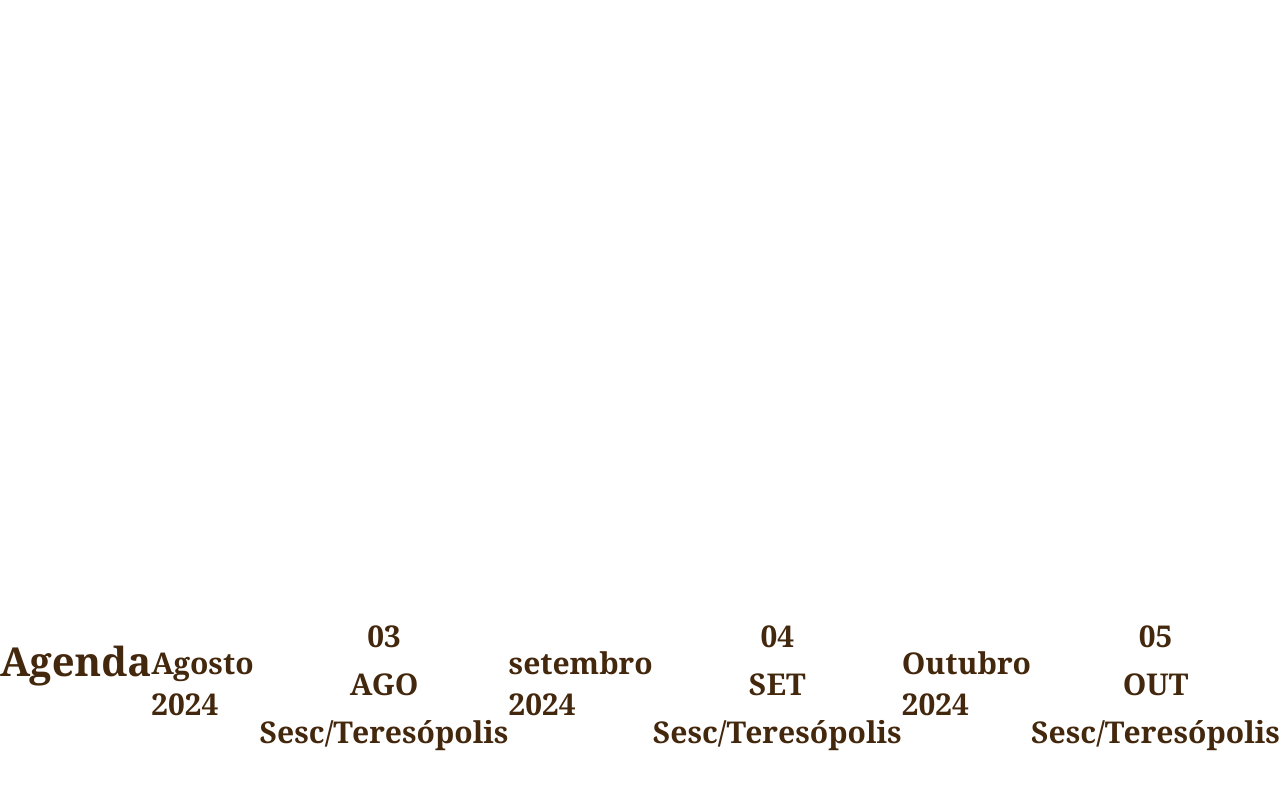
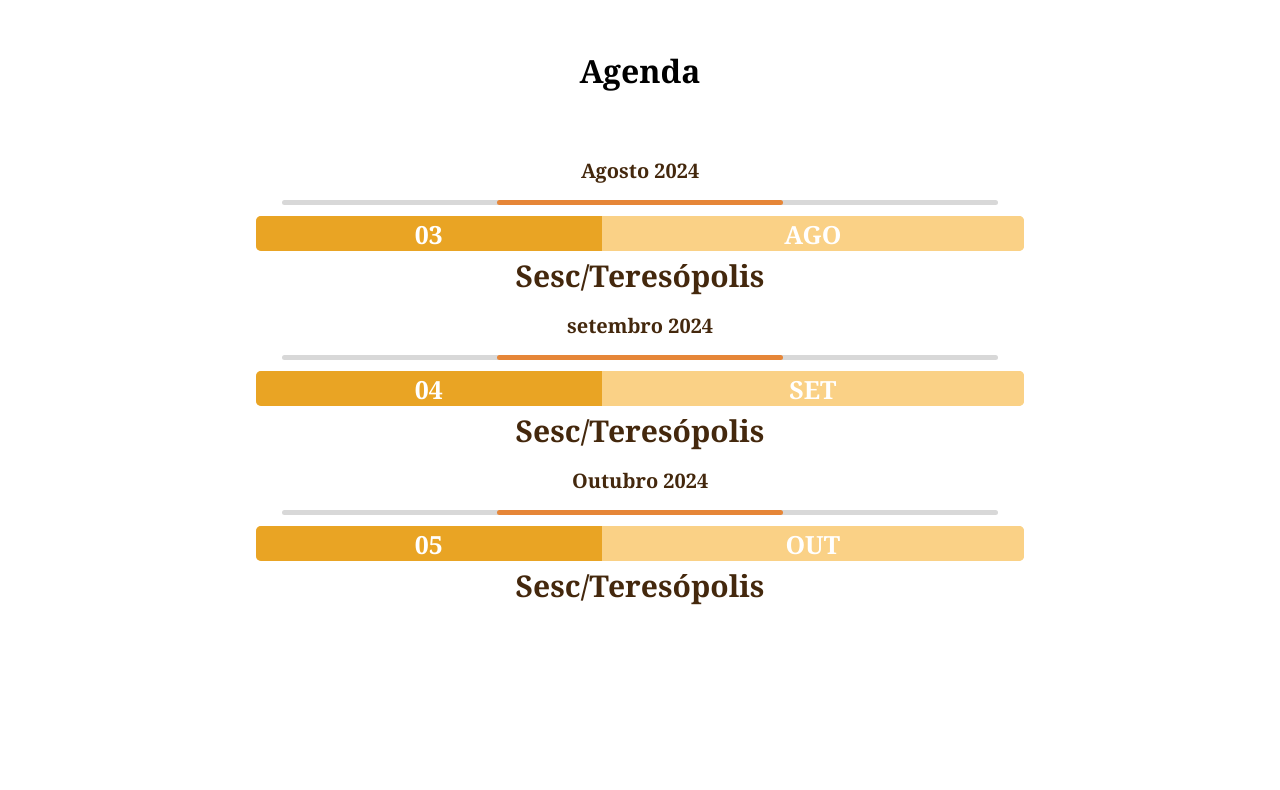
Before and after one commit to nando1989/site-futsamba, a React (Create React App) app: page /agenda in a window 1280 px wide. Shown: the top 790 px of the page. Built offline with nearby package versions, Linux system fonts and the light colour scheme.

Commit message:
manutenção

```diff
--- a/src/App.css
+++ b/src/App.css
@@ -4,9 +4,7 @@
   width: 100%;
   display: flex;
   height: 100%;
-  background-repeat: no-repeat;
-  background-size:cover;
   flex-direction: column;
   font-family:Cambria, Cochin, Georgia, Times, 'Times New Roman', serif;
-  background-size: cover;
+
 }
--- a/src/components/personCard/styles.css
+++ b/src/components/personCard/styles.css
@@ -1,5 +1,5 @@
 .img-container{
-  width: 300px;
+  width: 90%px;
   height: 500px;
   display: flex;
   flex-direction: column;
--- a/src/pages/agenda/styles.css
+++ b/src/pages/agenda/styles.css
@@ -2,57 +2,122 @@
 
 .container-schedule {
   width: 100%;
-  height: 1366px;
+  height: 605px;
   display: flex;
+  flex-direction: column;
   align-items: center;
-  justify-content: start;
+  justify-content: center;
 
 }
-.container-title-agenda{
-  width: 100%;
-  height: 200px;
-  background-color: aqua;
+
+.container-title-schedule{
+  width: 70%;
+  height: 140px;
   display: flex;
   align-items: center;
   justify-content: center;
 }
 
-.container-schedule h1 {
-  font-size: 40px;
+.container-mes-ano{
+  width: 70%;
+  height: 60px;
+  display: flex;
+  align-items: center;
+  justify-content: center;
+}
+
+.container-mes-ano h3{
+  font-size: 20px;
+}
+
+.container-border-botton-white{
+  width: 70%;
+  height: 5px;
+  display: flex;
+  align-items: center;
+  justify-content: center;
+  margin-bottom: 15px;
+}
+
+.container-border-botton-gray{
+  width: 80%;
+  height: 5px;
+  background-color: rgb(216, 216, 216);
+  border-radius: 30px;
+  display: flex;
+  align-items: center;
+  justify-content: center;
+}
+
+.container-border-botton-orange{
+  width: 40%;
+  height: 5px;
+  background-color: rgb(230, 134, 56);
+  border-radius: 30px;
+}
+
+.container-adress{
+  width: 100%;
+  height: 75px;
+  display: flex;
+  align-items:center;
+  justify-content:center;
+  flex-direction: column;
 
 }
 
-.container-date {
-  width: 100%;
+.container-day-month-adress{
+  width: 60%;
+  height: 35px;
+  background-color: rgb(250, 209, 134);
+  border-radius: 5px;
   display: flex;
-  justify-content:flex-start;
-  flex-direction: column;
-  align-items: center;
-  margin-top: 70px;
-  height: 250px;
+
+}
+
+.container-day{
+  width: 45%;
+  height: 35px;
+  background-color: rgb(233, 164, 36);
+  display: flex;
+  align-items:center;
+  justify-content: center;
+  border-radius:   5px 0 0 5px;
+
 
 
 
 }
 
-.date {
-  width: 100%;
-  height: 150px;
+.container-day h3{
+  color: white;
+  font-size: 25px;
+}
+
+.container-month{
+  width: 55%;
+  height: 35px;
+  background-color: rgb(250, 209, 134);
   display: flex;
-  align-items: center;
+  align-items:center;
   justify-content: center;
-
-
+  border-radius: 0 05px 05px 0 ;
 
 
 }
-.local {
-  width: 100%;
-  height: 50px;
-  display: flex;
-  align-items: center;
-  justify-content: center;
-  margin-bottom: 150px;
+
+.container-month h3{
+  color: white;
+  font-size: 25px;
+}
+.container-local{
+
+    width: 100%;
+    height: 60px;
+    display: flex;
+    align-items: center;
+    justify-content: center;
+
 }
 
 Bio.h2{
@@ -71,14 +136,14 @@
     height: 605px;
     display: flex;
     flex-direction: column;
-    align-items: start;
-    justify-content: start;
+    align-items: center;
+    justify-content: center;
 
   }
 
   .container-title-schedule{
     width: 100%;
-    height: 140px;
+    height: 100px;
     display: flex;
     align-items: center;
     justify-content: center;
@@ -192,5 +257,8 @@
 
 
 }
+.container-title-schedule h1 {
+  font-size: 40px;
+}
 
 }
--- a/src/pages/biografia/index.tsx
+++ b/src/pages/biografia/index.tsx
@@ -6,18 +6,17 @@
 import ImgLucas from '../../assets/img/lucas.jpg'
 import ImgRodolfo from '../../assets/img/rodolfo.jpg'
 
+
 const Bio = () => {
   return (
     <div className='container-bio'>
       <div className='container-biograph'>
-
-        <div className='container-tex'>
-          <div className='contanier-title'>
-            <h1 className='title-bio'><strong>Nossa história</strong></h1>
+          <div className='container-title'>
+            <h1>Nossa história</h1>
           </div>
 
           <div className='container-text'>
-            <p>O<strong> FUTSAMBA </strong>é um grupo de samba e pagode originário da
+            <p><strong> FUTSAMBA </strong>é um grupo de samba e pagode originário da
               cidade de Teresópolis. Com uma reputação sólida e uma base de fãs
               fiel, somos conhecidos por nossas apresentações energéticas e
               envolventes. Nossa paixão pela música e nosso amor pela cultura do
@@ -57,11 +56,14 @@
               instagram='@rodolphomacario3'
             />
           </div>
-        </div >
+
 
 
       </div>
+
       </div>
+
+
       )
 }
 
--- a/src/pages/biografia/styles.css
+++ b/src/pages/biografia/styles.css
@@ -1,12 +1,11 @@
 .container-bio {
   width: 100%;
-  height: 691px;
+  height: 1000px;
   display: flex;
   flex-direction: column;
-  background-image: url(https://ortodontista.net/wp-content/uploads/2018/05/background-branco-1.jpg);
-  background-size: cover;
   align-items: center;
-  justify-content: flex-start;
+  justify-content: start;
+  background-color: rgb(209, 207, 204);
 }
 
 .container-title {
@@ -15,136 +14,100 @@
   align-items: center;
   justify-content: center;
   flex-direction: column;
-  width: 100%;
-  height: 500px;
+  height: 90px;
   font-size: 40px;
   margin-bottom: 50px;
   padding: 50px;
 }
 
-
 .container-biograph {
-  display: flex;
-  align-items: center;
-  justify-content: center;
-  height: 520px;
-}
-.container-text {
-  width: 80%;
-  height: 600px;
-  display: flex;
-  align-items: center;
-  justify-content: center;
-  flex-direction: column;
-  margin-bottom: 40px;
+  width: 100%;
+  height: 480px;
 
 }
-div
 
-h1{
-  color: #44280d;
-  font-size: 100px;
-  height: 100px;
+.container-text {
+  width: 100%;
+  height: 300px;
+  display: flex;
+  justify-content: center;
+  align-items: center;
+  flex-direction: column;
+  padding: 20px;
 }
+
+
+
+
 h2{
   color: #44280d;
   font-size: 25px;
 }
+
 h3{
   font-size: 20px;
   color: #44280d;
 }
+
 p{
   font-size: 30px;
   color: #44280d;
-
+  text-align: center;
 }
 
 .container-cards {
   width: 100%;
-  height: 1200px;
+  height: 500px;
   display: flex;
   justify-content: space-evenly;
-
 }
-
-
 
 /* Mobile */
 
 @media (max-width: 768px) {
   .container-bio {
     width: 100%;
-    height: 3180px;
-    display: flex;
-    flex-direction: column;
-    align-items: center;
-    justify-content: flex-start;
-
+    height: 3250px;
+    background-color: rgb(209, 207, 204);
+   }
+  .container-biograph {
+    width: 100%;
+    height: 2180px;
   }
-  .title-bio {
-    color: #44280d;
+  .container-text {
     width: 100%;
-    height: 100px;
-    font-size: 40px;
+    height: 350px;
     display: flex;
     justify-content: center;
     align-items: center;
+    flex-direction: column;
+    padding: 20px;
   }
-
-  .container-biograph {
+  .container-title {
     width: 100%;
-    height: 500px;
-    display: flex;
-    align-items: center;
-    justify-content: flex-start;
-    flex-direction: column;
-    text-align: center;
-
-
-  }
-
-  .container-tex {
-    width: 100%;
-    height: 3160px;
+    height: 100px;
     display: flex;
     align-items: center;
     justify-content: center;
-    flex-direction: column;
-    background-color: bisque;
-    padding: 0 10px;
-
-  }
-  .container-title {
-    width: 100%;
-    height: 270px;
-    display: flex;
-    align-items: center;
-    justify-content: center;
-    padding-top: 8px;
-    font-size: 30px;
-
   }
 
-  .container-cards {
+  .title-bio {
     width: 100%;
-    height: 4800px;
-    display: flex;
-    align-items: center;
+    height: 40px;
+    }
+   .container-cards {
+    width: 100%;
+    height: 2800px;
     flex-direction: column;
-    justify-content: flex-start;
-
-
-  }
-
-  h2 {
+    }
+  .container-title h1{
     font-size: 30px;
-  }
-  h3{
-
+    color: #020202;
   }
   p {
     font-size: 20px;
+    text-align: center;
+    color: #020202;
   }
 
 
--- a/src/pages/contato/styles.css
+++ b/src/pages/contato/styles.css
@@ -4,7 +4,7 @@
   justify-content: center;
   flex-direction: column;
   width: 100%;
-  height: 955px;
+  height: 130px;
 }
 .container-img-contato{
   width: 90%;
@@ -32,8 +32,6 @@
 .date {
   width: 100%;
   height: 200px;
-
-  margin-top: 30px;
   display: flex;
   justify-content: center;
   flex-direction: row;
@@ -70,12 +68,12 @@
 
 }
 .icons{
-  width: 90%;
-  height: 200px;
+  width: 10%;
+  height: 100px;
   display: flex;
   flex-direction: row;
-  justify-content: center;
-  align-items: center;
+  justify-content: space-between;
+  align-items:center;
 
 }
 .ul{
@@ -97,7 +95,7 @@
 @media (max-width: 768px) {
   .container-contact {
     width: 100%;
-    height: 300px;
+    height: 50px;
     display: flex;
     flex-direction: column;
     align-items: center;
@@ -118,12 +116,13 @@
   }
   .icons{
   width: 100%;
-  height: 70px;
+  height: 40px;
   display: flex;
   flex-direction: row;
   justify-content: center;
   align-items: center;
   padding: 10px;
+  background-color: rgb(209, 207, 204);
 
 }
 
--- a/src/pages/home/styles.css
+++ b/src/pages/home/styles.css
@@ -1,7 +1,9 @@
 
 .container-home{
   width: 100%;
-  height: 950px;
+  height: 1300px;
+  display: flex;
+  flex-direction: column;
   align-items: center;
   justify-content: center;
 
@@ -9,7 +11,7 @@
 
 .img-logo {
   width: 100%;
-  height: 140px;
+  height: 240px;
   display: flex;
   align-items: center;
   justify-content: center;
@@ -65,7 +67,6 @@
 
   }
 
-
   .img-home {
     width: 100%;
     height: 280px;
@@ -75,16 +76,15 @@
   }
 
   .home{
-    width: 100%;;
+    width: 100%;
     height: 250px;
-    display: flex;
-    justify-content: end;
+
 
   }
 
   .container-home{
     width: 100%;
-    height: 100%;
+    height: 500px;
     display: flex;
     flex-direction: column;
     justify-content:space-between;
```
Also changed, not shown: src/pages/agenda/index.tsx (+8 -13 lines).
